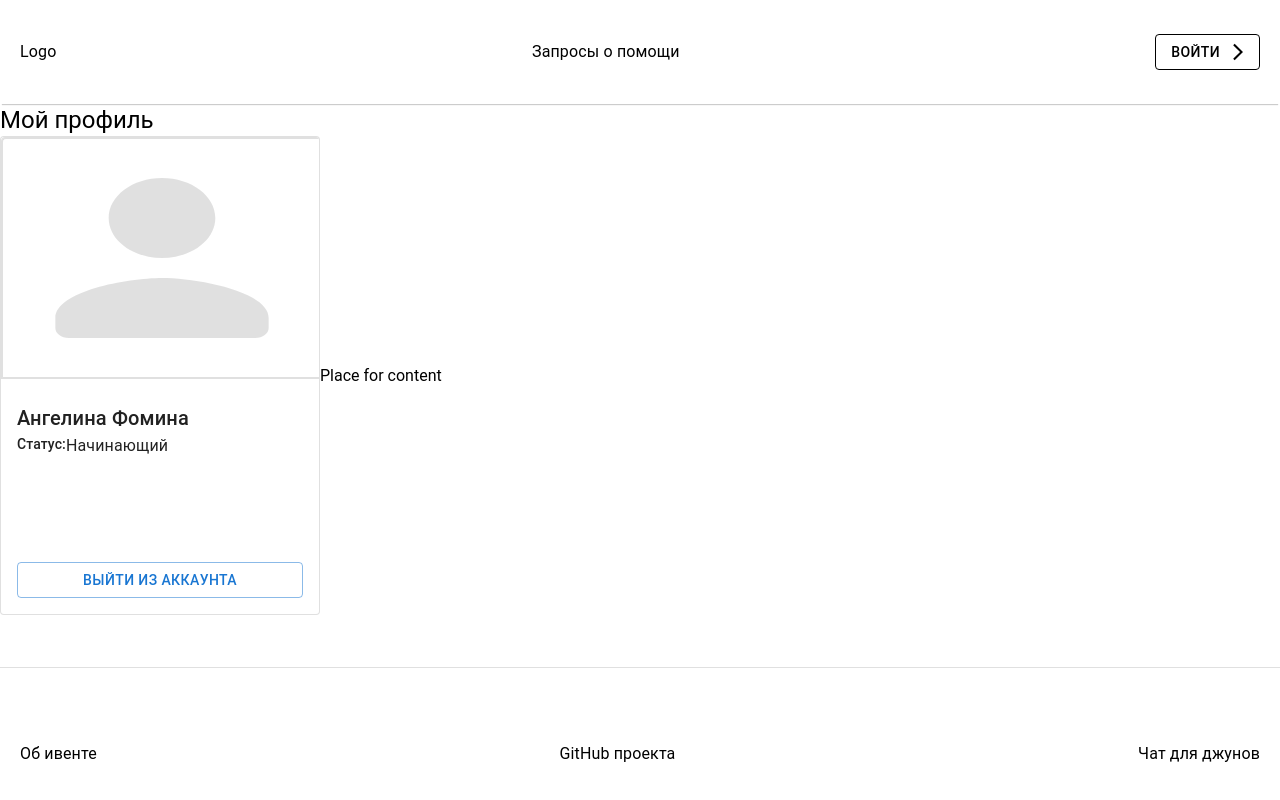
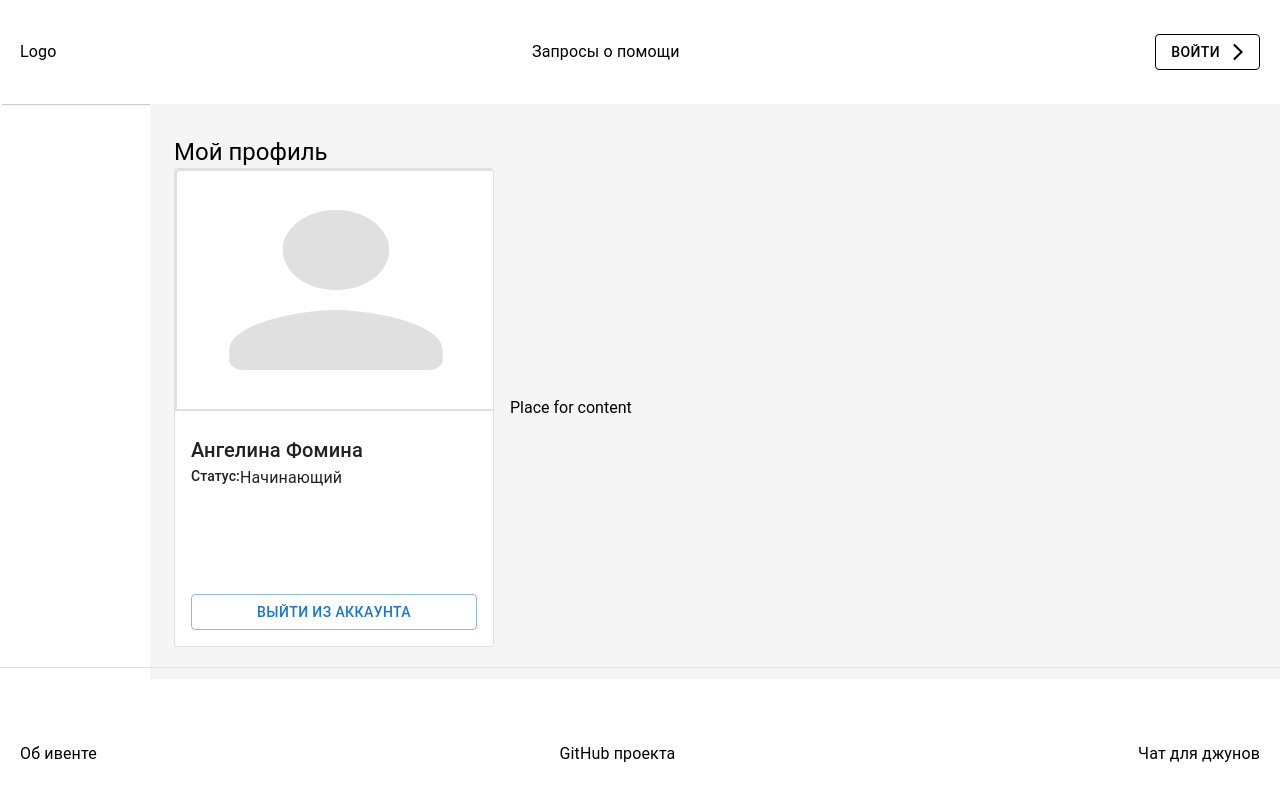
Before and after one commit to react-hackaton/react-event-oct2024, a React (Vite) app: page / in a window 1280 px wide. Shown: the top 800 px of the page. Built offline with nearby package versions, Linux system fonts and the light colour scheme.

Commit message:
feat: bg

```diff
--- a/src/pages/profile/index.jsx
+++ b/src/pages/profile/index.jsx
@@ -3,10 +3,10 @@ import ProfileCard from "../../components/ProfileCard.jsx";
 
 const ProfilePage = () => {
   return (
-    <>
+    <Container sx={{ backgroundColor: "#F5F5F5", padding: 4 }}>
       <Typography variant="h5">Мой профиль</Typography>
 
-      <Box display="flex" justifyContent="between" alignItems="center">
+      <Box display="flex" justifyContent="between" alignItems="center" sx={{ gap: 2 }}>
         <Box sx={{ width: "320px" }}>
           <ProfileCard />
         </Box>
@@ -14,12 +14,8 @@ const ProfilePage = () => {
           Place for content
         </Box>
       </Box>
-    </>
+    </Container>
   );
 };
 
 export default ProfilePage;
-
-// import * as React from 'react';
-//
-// import Grid2 from '@mui/material/Grid2';
```
